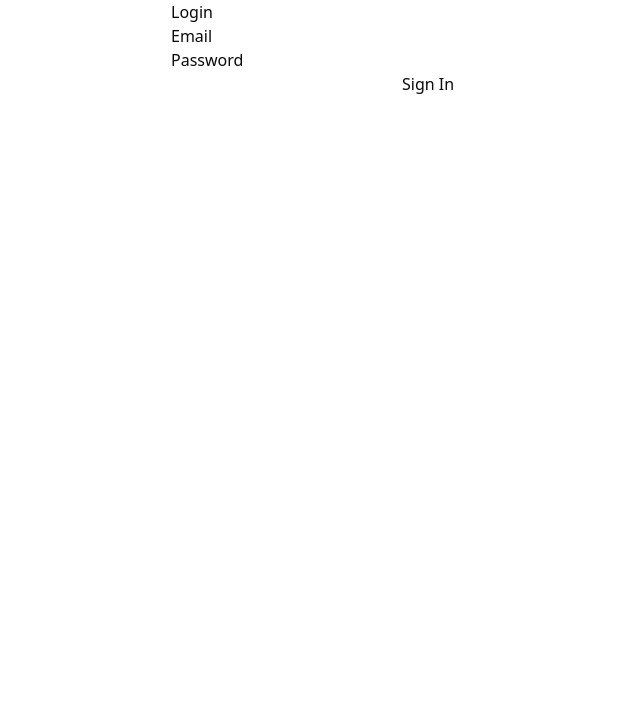
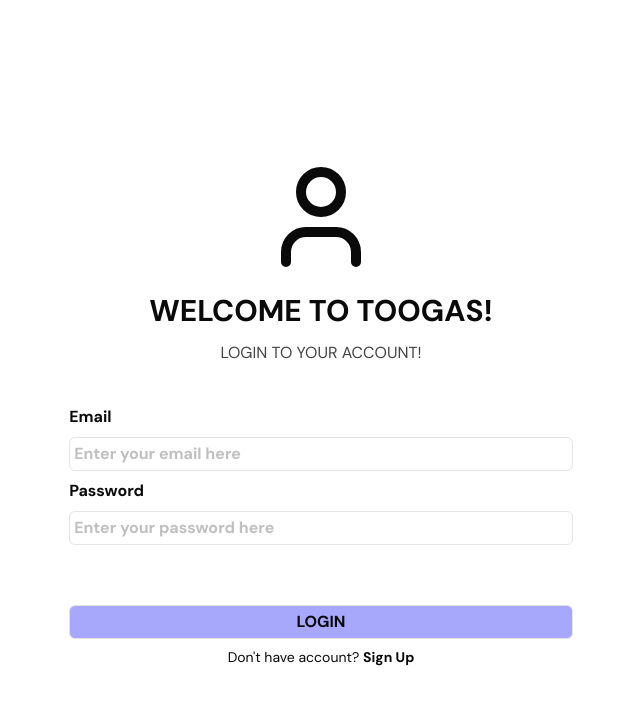
Before and after one commit to muhnatha/TodoList, a Next.js app in the folder frontend/: page /login in a window 1280 px wide. Shown: the top 704 px of the page, without its empty margins (319-959 px from the left). Built offline with nearby package versions, Linux system fonts and the light colour scheme.

Commit message:
fix: fix icon using lucide-react, feat: add login page (without bg)

```diff
--- a/frontend/src/app/layout.js
+++ b/frontend/src/app/layout.js
@@ -1,15 +1,20 @@
 import Link from 'next/link';
 import Sidebar from '@/components/sidebar';
 import '@/app/globals.css';
+import { DM_Sans } from 'next/font/google'
 
 export const metadata = {
   title: 'My App',
   description: 'Next.js multi-page app with routing',
 };
 
+const dmSans = DM_Sans({
+  subsets: ['latin']
+})
+
 export default function RootLayout({ children }) {
   return (
-     <html lang="en">
+     <html lang="en" className={`${dmSans.className}`}>
        <body>
           <main>
              {children}
--- a/frontend/src/app/login/page.js
+++ b/frontend/src/app/login/page.js
@@ -1,6 +1,7 @@
 'use client';
 import { useRouter } from 'next/navigation';
 import { useState } from 'react';
+import { User } from 'lucide-react';
 
 export default function LoginPage() {
   const router = useRouter();
@@ -15,13 +16,28 @@ export default function LoginPage() {
   };
 
   return (
-    <form onSubmit={handleSubmit} style={{ maxWidth: 300, margin: 'auto' }}>
-      <h1>Login</h1>
-      <label>Email</label>
-      <input type="email" value={email} onChange={(e) => setEmail(e.target.value)} required />
-      <label>Password</label>
-      <input type="password" value={password} onChange={(e) => setPassword(e.target.value)} required />
-      <button type="submit">Sign In</button>
-    </form>
+    <div className='flex flex-col items-center min-h-screen justify-center m-5'>
+      <User className='w-30 h-30'/>
+      <form onSubmit={handleSubmit} className='p-4'>
+        <h1 className='text-center font-bold text-3xl mb-3 px-20'>WELCOME TO TOOGAS!</h1>
+        <h2 className='text-center text-[#444444] mb-5'>LOGIN TO YOUR ACCOUNT!</h2>
+        <div className='flex flex-col gap-5'>
+          <div className='mt-5 flex flex-col gap-2'>
+            <div className='flex flex-col gap-2'>
+              <label className='font-bold'>Email</label>
+              <input type="email" className='border-1 rounded-sm p-1 text-black/50 font-bold' value={email} onChange={(e) => setEmail(e.target.value)} required placeholder='Enter your email here'/>
+            </div>
+            <div className='flex flex-col gap-2'>
+              <label className='font-bold'>Password</label>
+              <input type="password" className='border-1 rounded-sm p-1 text-black/50 font-bold' value={password} onChange={(e) => setPassword(e.target.value)} required placeholder='Enter your password here'/>
+            </div>
+          </div>
+          <div className='flex flex-col gap-2 justify-center items-center mt-10'>
+            <button type="submit" className='justify-center border-1 rounded-sm py-1 w-full hover:cursor-pointer bg-[#5051F9]/50'><span className='font-bold'>LOGIN</span></button>
+            <p className='text-sm'>Don't have account? <span className='font-bold'>Sign Up</span></p>
+          </div>
+        </div>
+      </form>
+    </div>
   );
 }
--- a/frontend/src/app/page.js
+++ b/frontend/src/app/page.js
@@ -4,5 +4,5 @@ import Sidebar from '@/components/sidebar';
 export default function Home() {
   // Redirect to login or dashboard based on auth
   // For now, just send to login
-  redirect('/dashboard');
+  redirect('/login');
 }
--- /dev/null
+++ b/frontend/src/components/BackgroundPage.js
@@ -0,0 +1,9 @@
+import Image from 'next/image'
+
+export default function BackgroundPage() {
+    return (
+        <div className='-z-1 fixed w-100vw h-100vh'>
+            <Image src="/home-bg.svg" alt='Background image' layout='fill' objectFit='cover' />
+        </div>
+    );
+}
--- a/frontend/src/components/sidebar.js
+++ b/frontend/src/components/sidebar.js
@@ -1,30 +1,10 @@
 'use client';
 import React, { useState } from 'react';
 import Image from 'next/image';
+import { LayoutGrid, Calendar, NotebookIcon, ListTodoIcon, Settings } from 'lucide-react';
 
 // SVG Icon Components (Example Icons)
 // You can replace these with your preferred SVG icons or a lightweight icon library
-const HomeIcon = ({ className = "w-5 h-5" }) => (
-    <svg xmlns="/toogas.png" viewBox="0 0 24 24" fill="none" stroke="currentColor" strokeWidth="2" strokeLinecap="round" strokeLinejoin="round" className={className}>
-        <path d="m3 9 9-7 9 7v11a2 2 0 0 1-2 2H5a2 2 0 0 1-2-2z"></path>
-    </svg>
-);
-
-const UsersIcon = ({ className = "w-5 h-5" }) => (
-    <svg xmlns="http://www.w3.org/2000/svg" viewBox="0 0 24 24" fill="none" stroke="currentColor" strokeWidth="2" strokeLinecap="round" strokeLinejoin="round" className={className}>
-        <path d="M16 21v-2a4 4 0 0 0-4-4H6a4 4 0 0 0-4 4v2"></path>
-        <circle cx="9" cy="7" r="4"></circle>
-        <path d="M22 21v-2a4 4 0 0 0-3-3.87"></path>
-        <path d="M16 3.13a4 4 0 0 1 0 7.75"></path>
-    </svg>
-);
-
-const SettingsIcon = ({ className = "w-5 h-5" }) => (
-    <svg xmlns="http://www.w3.org/2000/svg" viewBox="0 0 24 24" fill="none" stroke="currentColor" strokeWidth="2" strokeLinecap="round" strokeLinejoin="round" className={className}>
-        <path d="M12.22 2h-.44a2 2 0 0 0-2 2v.18a2 2 0 0 1-1 1.73l-.43.25a2 2 0 0 1-2 0l-.15-.08a2 2 0 0 0-2.73.73l-.22.38a2 2 0 0 0 .73 2.73l.15.1a2 2 0 0 1 .25 1l-.43.25a2 2 0 0 1-1 1.73V14a2 2 0 0 0-2 2v.44a2 2 0 0 0 2 2h.18a2 2 0 0 1 1.73 1l.25.43a2 2 0 0 1 0 2l-.08.15a2 2 0 0 0 .73 2.73l.38.22a2 2 0 0 0 2.73-.73l.1-.15a2 2 0 0 1 1-.25l.25.43a2 2 0 0 1 1.73 1H14a2 2 0 0 0 2-2v-.18a2 2 0 0 1 1-1.73l.43-.25a2 2 0 0 1 2 0l.15.08a2 2 0 0 0 2.73-.73l.22-.38a2 2 0 0 0-.73-2.73l-.15-.1a2 2 0 0 1-.25-1l.43-.25a2 2 0 0 1 1-1.73V10a2 2 0 0 0 2-2v-.44a2 2 0 0 0-2-2h-.18a2 2 0 0 1-1.73-1l-.25-.43a2 2 0 0 1 0-2l.08-.15a2 2 0 0 0-.73-2.73l-.38-.22a2 2 0 0 0-2.73.73l-.1.15a2 2 0 0 1-1 .25l-.25-.43a2 2 0 0 1-1.73-1Z"></path>
-        <circle cx="12" cy="12" r="3"></circle>
-    </svg>
-);
 
 const MenuIcon = ({ className = "w-6 h-6" }) => (
     <svg xmlns="http://www.w3.org/2000/svg" viewBox="0 0 24 24" fill="none" stroke="currentColor" strokeWidth="2" strokeLinecap="round" strokeLinejoin="round" className={className}>
@@ -49,16 +29,11 @@ const Sidebar = () => {
     };
 
     const navItems = [
-        { href: "/dashboard", icon: <HomeIcon />},
-        { href: "#", icon: <UsersIcon />},
-        {
-            label: "Pages",
-            icon: <SettingsIcon />, // Placeholder icon
-            isDropdown: true,
-            isOpen: isPagesDropdownOpen,
-
-        },
-        { href: "#", icon: <SettingsIcon />},
+        { href: "/dashboard", icon: <LayoutGrid />},
+        { href: "/calendar", icon: <Calendar />},
+        { href: "/todo", icon: <ListTodoIcon />},
+        { href: "/notes", icon: <NotebookIcon />},
+        { href: "/settings", icon: <Settings />}
     ];
 
     const renderNavItem = (item, index) => (
@@ -66,7 +41,7 @@ const Sidebar = () => {
             {
                 <a
                     href={item.href}
-                    className="flex items-center space-x-3 px-3 py-2.5 text-sm font-medium text-slate-700 dark:text-slate-300 hover:bg-[#5051F9] dark:hover:bg-white hover:text-white rounded-md transition-colors duration-150 group"
+                    className="flex items-center mb-3 space-x-3 px-3 py-2.5 text-sm font-medium text-slate-700 dark:text-slate-300 hover:bg-[#5051F9] dark:hover:bg-white hover:text-white rounded-md transition-colors duration-150 group"
                 >
                     {item.icon}
                 </a>
```
Also changed, not shown: frontend/public/category.svg (added), frontend/public/home-bg.svg (added), frontend/src/components/PageLayout.js (line endings or trailing spaces).
